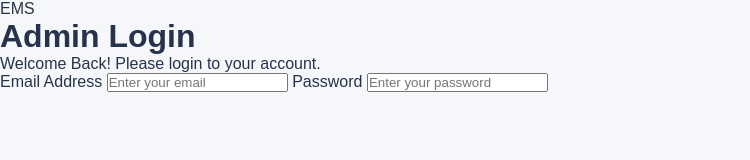
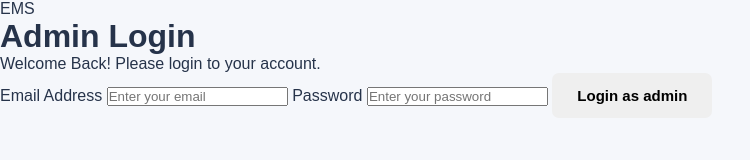
Before and after one commit to MiNi-AI-DEV/Exam_Management_Web_System, a plain HTML site: page admin-login.html in a window 1280 px wide. Shown: the whole page, without its empty margins (0-750 px from the left). Drawn offline with Linux system fonts and the light colour scheme.

Commit message:
updated admin login

```diff
--- a/admin-login.html
+++ b/admin-login.html
@@ -32,3 +32,5 @@
                 <input type="password"
                 id="admin-password"
                 placeholder="Enter your password" required>
+
+                <button type="submit" class="login-submit">Login as admin</button>
```
